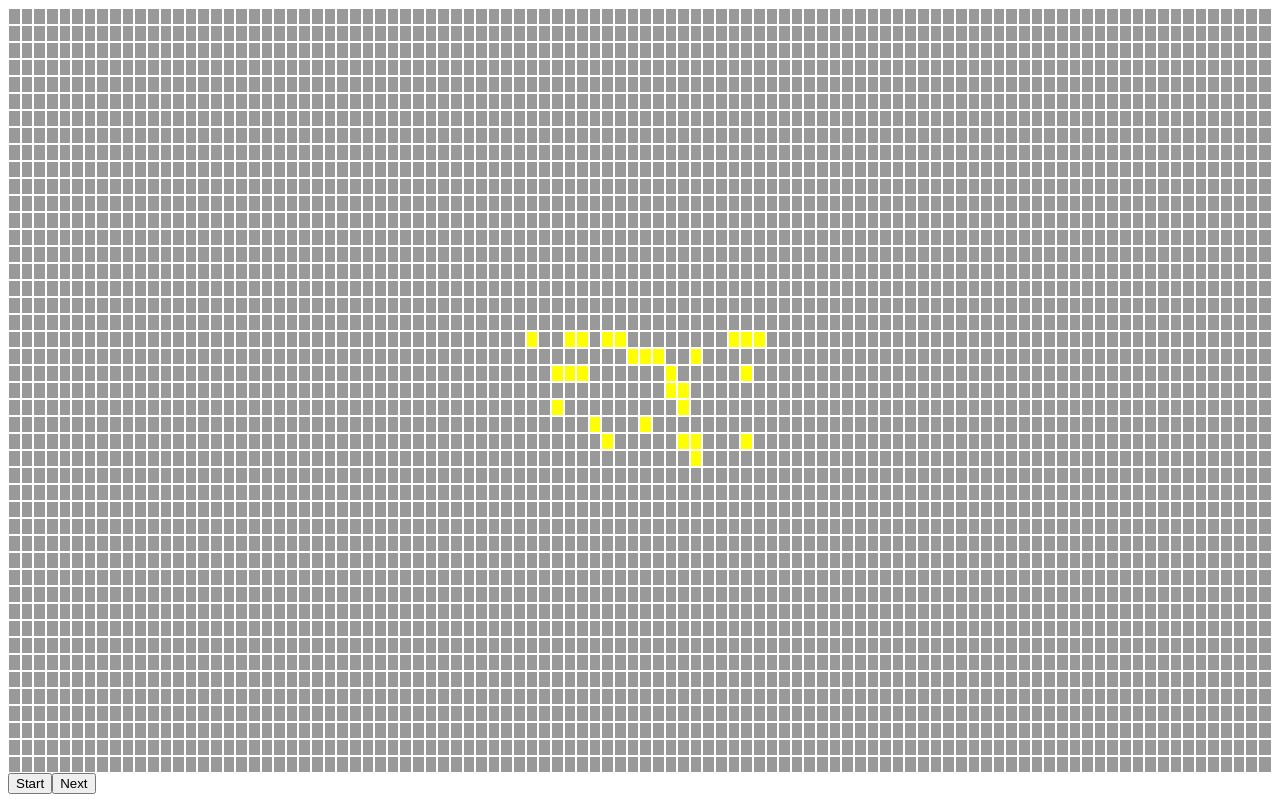
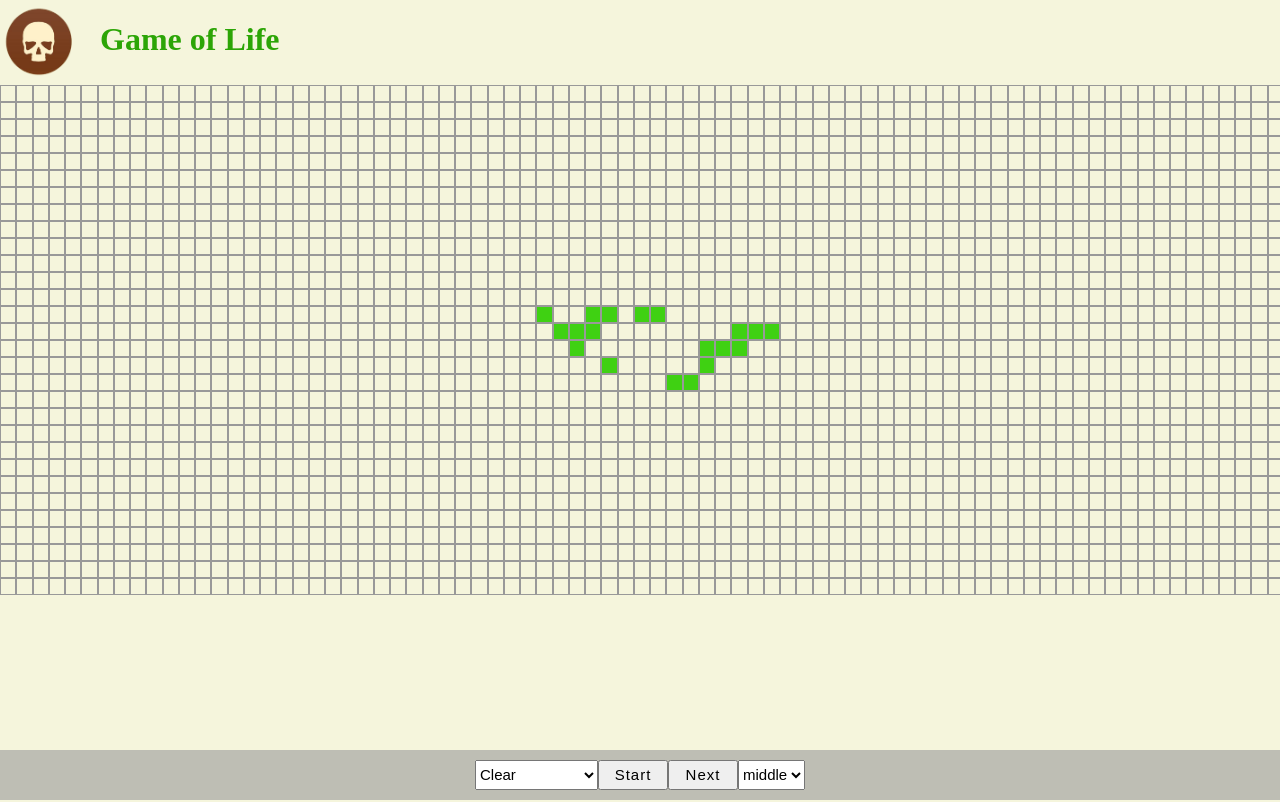
Before and after one commit to CHANGsome/LifeGame, a Vue app in the folder lifegame/: page / in a window 1280 px wide. Built offline with nearby package versions, Linux system fonts and the light colour scheme.

Commit message:
improve UI

```diff
--- /dev/null
+++ b/lifegame/src/components/buttons.vue
@@ -0,0 +1,95 @@
+<template>
+  <div class="footer">
+     <select @change="initChange" v-model="selected">
+         <option v-for="(item,index) in listValue" v-bind:value="index">{{item}}</option>
+     </select>
+     <button @click="autoStart($event)" value="0" id="button" class="button">Start</button>
+     <button @click="toNextState"  class="button">Next</button>
+     <select @change="speedChange" v-model="speedSelect">
+         <option v-for="(item,index) in listSpeed" :value="index">{{item}}</option>
+     </select>
+  </div>
+</template>
+<script>
+  export default {
+      name: 'Buttons',
+      data: function(){
+          return {
+              selected:0, //下拉框选中值
+              listValue:['Clear','Glider','Small Exploder','Exploder'],
+              speedSelect:1000,
+              listSpeed:{
+                '2000': 'slow',
+                '1000': 'middle',
+                '500': 'fast'
+              }
+          }
+      },
+      methods:{
+        initChange(){
+          let data=[];
+         switch(this.selected){
+            case 0:
+              data=[];
+              break;
+            case 1:
+              data=[[0,1],[1,2],[2,0],[2,1],[2,2]];
+              break;
+            case 2:
+              data = [[0,1],[1,0],[1,1],[1,2],[2,0],[2,2],[3,1]]
+              break;
+            case 3:
+              data = [[0,0],[0,2],[0,4],[1,0],[1,4],[2,0],[2,4],[3,0],[3,4],[4,0],[4,2],[4,4]]
+              break;
+         }
+          this.$emit("initData",data)
+      },
+      speedChange(){
+        var isStart=document.getElementById("button").value;
+        if(isStart){
+          this.$emit("start",this.speedSelect)
+        }
+        console.log(this.speedSelect);
+      },
+      toNextState(){
+        this.$emit("next")
+      },
+      autoStart(){
+        var buttonDom=document.getElementById("button");
+        if(buttonDom.value==0){  //开始
+          buttonDom.value=1;
+          buttonDom.innerText="Stop";
+          this.$emit("start",this.speedSelect)
+        }
+        else{  //结束
+          buttonDom.value=0;
+          buttonDom.innerText="Start";
+          //TODO close事件
+          this.$emit("end");
+        }
+
+      }
+  }
+}
+</script>
+<style scoped>
+.footer{
+  position: fixed;
+  bottom: 0;
+  height: 50px;
+  background: #9999;
+  width: 100%;
+  text-align: center;
+  line-height: 50px;
+}
+select{
+  height: 30px;
+  font-size: 15px;
+}
+.button{
+  height: 30px;
+  width: 70px;
+  font-size: 15px;
+  letter-spacing: 1px;
+}
+</style>
--- a/lifegame/src/components/tableGrid.vue
+++ b/lifegame/src/components/tableGrid.vue
@@ -1,23 +1,30 @@
 <template>
   <div>
-    <div class="row" v-for="row in grids">
-        <div class="grid" v-for="item in row" v-bind:class="{live: item}"></div>
+    <div class="container">
+      <div>
+          <img src="@/assets/game.png" class="logo">
+          <h1 class="title">Game of Life</h1>
+      </div>
+      <div class="row" v-for="row in grids">
+          <div class="grid" v-for="item in row" v-bind:class="{live: item}"></div>
+      </div>
     </div>
-    <button v-on:click="autoPlay('1000')">Start</button>
-    <button v-on:click="toNextState()">Next</button>
+    <Buttons @initData="setData" @next="toNextState" @start="autoPlay" @end="stopPlay"></Buttons>
   </div>
+
 </template>
 <script>
-  import Grid from '@/components/grid.vue'
+  import Buttons from '@/components/buttons.vue'
   export default {
       name: 'tableGrid',
       data: function(){
           return {
-            grids: []
+            grids: [],
+            time: ""
           }
       },
       mounted: function(){
-          this.initTableGrid(45,100);
+          this.initTableGrid(30,80);
       },
       methods: {
         initTableGrid(row, col){  //初始化网格
@@ -39,36 +46,37 @@
           }
           this.grids=arr;
         },
-        //判断矩阵是否全为0
-        isAllZeroArr(arr){
-          var flag = true;
-          for(let i=0;i<arr.length;i++){
-            for(let j=0;j<arr[i].length;j++){
-              if(arr[i][j]!=0){
-                flag = false;
-                i = arr.length;
-                break;
+        setData(data){
+          this.setZeorGrids();
+          console.log(this.grids);
+          var arr = this.deepCopy(this.grids);
+          if(data.length == 0){
+            return ;
+          }else{
+            for(let i=0;i<data.length;i++){
+              var x = data[i][0];
+              var y = data[i][1];
+              arr[x+15][y+40] = 1;
+            }
+          }
+          this.grids = arr;
+        },
+        setZeorGrids(){
+          var arr=[];
+          for(let i=0;i<this.grids.length;i++){
+            arr[i]=[];
+            for(let j=0;j<this.grids[i].length;j++){
+                arr[i][j] = 0;
               }
             }
-          }
-          return flag;
-        },
-        //判断两个矩阵是否相等
-        isEqualArr(arr1, arr2){
-          var flag = true;
-          for(let i=0;i<arr1.length;i++){
-            for(let j=0;j<arr1[i].length;j++){
-              if(arr1[i][j]!=arr2[i][j]){
-                flag = false;
-                i = arr1.length;
-                break;
-              }
-            }
-          }
-          return flag;
+          this.grids=arr;
         },
         autoPlay(interval){   //自动进行，停止条件是矩阵为全0或矩阵不再变化
-          setInterval(this.toNextState,interval);
+          clearInterval(this.time);
+          this.time = setInterval(this.toNextState,interval);
+        },
+        stopPlay(){
+          clearInterval(this.time);
         },
         toNextState(){
           var arr = this.deepCopy(this.grids);
@@ -114,11 +122,30 @@
         }
       },
       components: {
-        Grid
+        Buttons
       },
   }
 </script>
 <style>
+  body{
+    margin: 0;
+    padding: 0;
+    background-color: beige;
+  }
+  .container{
+    width: 1300px;
+    margin: 0 auto;
+  }
+  .logo{
+    vertical-align: middle;
+    margin: -12px 20px 0 0;
+    width: 80px;
+  }
+  .title{
+    height: 40px;
+    color: #2ca506;
+    display: inline-block;
+  }
   .row{
     height: 16px;
     display: table;
@@ -127,10 +154,9 @@
       width: 15px;
       height: 15px;
       display: table-cell;
-      border: 0.5px solid #fff;
-      background-color: #999;
+      border: 0.5px solid #999;
   }
   .live{
-    background-color: yellow;
+    background-color: #3fd112;
   }
 </style>
```
Also changed, not shown: lifegame/src/assets/game.png (added).
